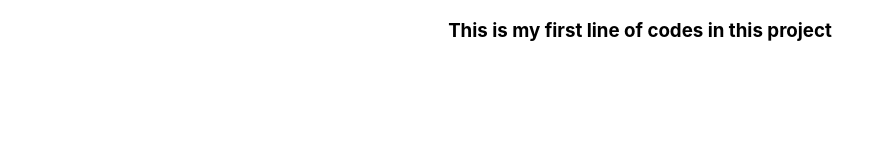
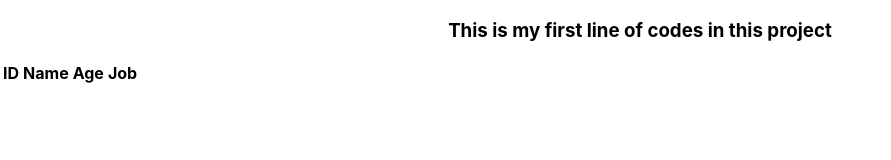
Before and after one commit to ThongDDD/git-test, a React (Create React App) app: page / in a window 1280 px wide. Shown: the top 160 px of the page, without its empty margins (0-891 px from the left). Built offline with nearby package versions, Linux system fonts and the light colour scheme.

Commit message:
set people

```diff
--- a/src/App.js
+++ b/src/App.js
@@ -1,10 +1,27 @@
-import React from 'react';
+import React, { useState } from 'react';
 import './App.css';
 
 function App() {
+  const [people, setPeople] = useState([
+    {id: 1, name: 'David', age: '25', job: 'dev'},
+    {id: 2, name: 'Jack', age: '30', job: 'architecture'},
+    {id: 3, name: 'John', age: '27', job: 'musician'},
+  ])
+
   return (
     <div className="App">
       <h3>This is my first line of codes in this project</h3>
+      <table>
+        <thead>
+          <th>ID</th>
+          <th>Name</th>
+          <th>Age</th>
+          <th>Job</th>
+        </thead>
+        <tbody>
+
+        </tbody>
+      </table>
     </div>
   );
 }
```
